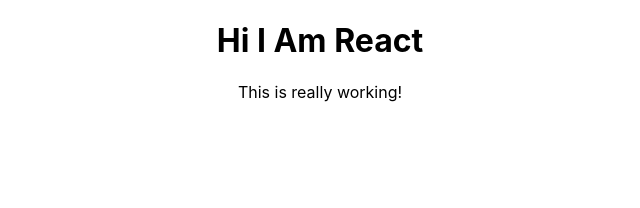
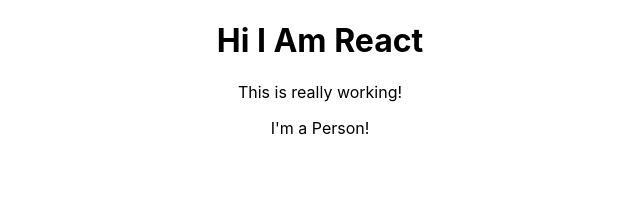
Before and after one commit to ethanlmaoi/react-practice, a React (Create React App) app: page / in a window 1280 px wide. Shown: the top 208 px of the page, without its empty margins (320-960 px from the left). Built offline with nearby package versions, Linux system fonts and the light colour scheme.

Commit message:
created first functional component

```diff
--- a/src/App.js
+++ b/src/App.js
@@ -1,5 +1,6 @@
 import React, { Component } from 'react';
 import './App.css';
+import Person from './Person/Person';
 
 class App extends Component {
   render() {
@@ -7,6 +8,7 @@
       <div className="App">
         <h1>Hi I Am React</h1>
         <p>This is really working!</p>
+        <Person />
       </div>
     );
     // return React.createElement('div', {className: 'App'}, React.createElement('h1', null, "Does this work now?"));
--- /dev/null
+++ b/src/Person/Person.js
@@ -0,0 +1,7 @@
+import React from 'react';
+
+const person = () => {
+    return <p>I'm a Person!</p>
+};
+
+export default person;
```
